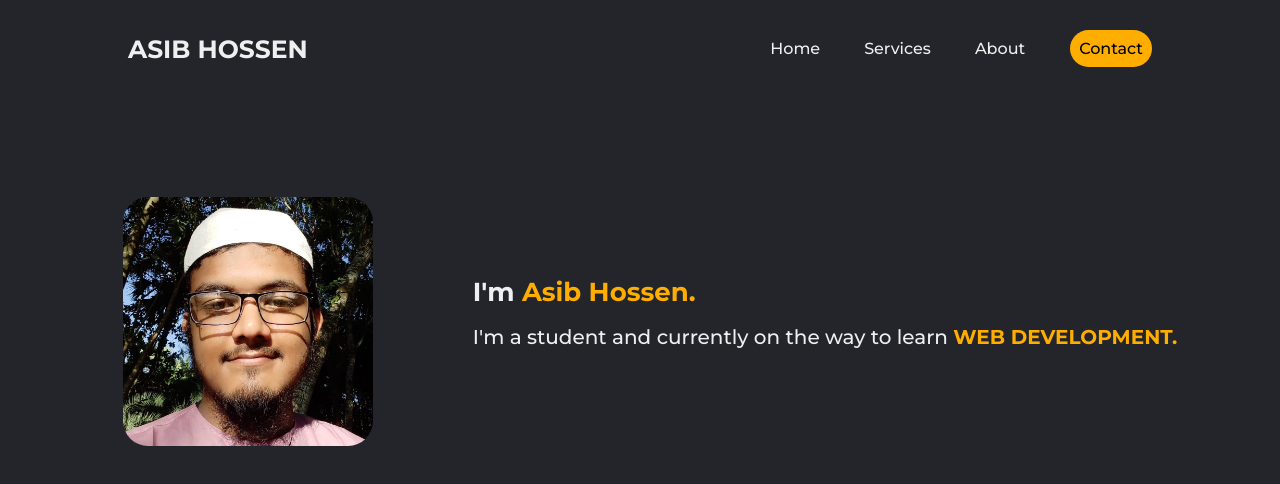
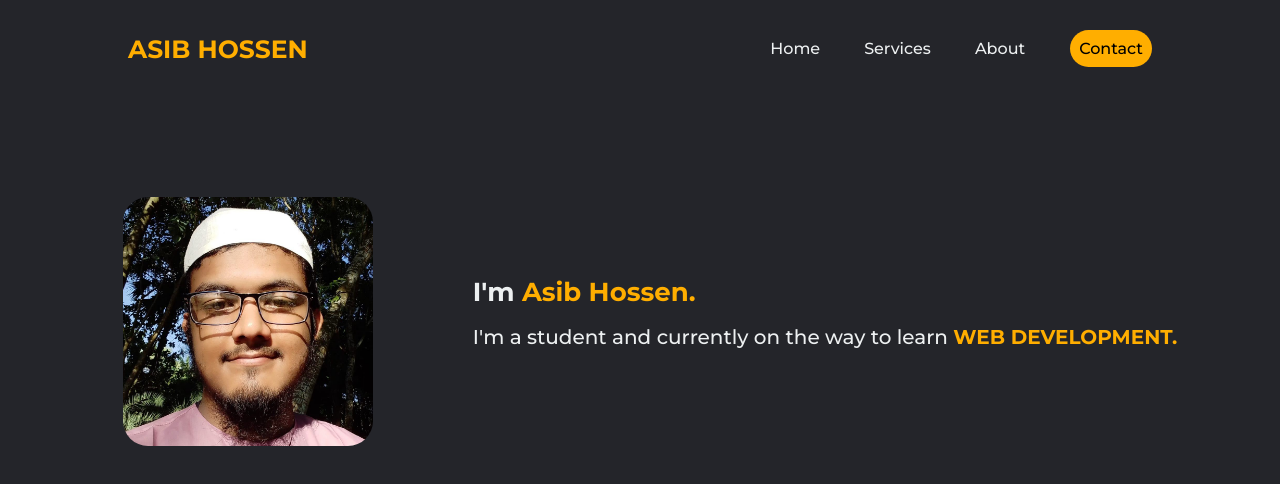
Before and after one commit to asibhossen897/asibhossen897.github.io, a plain HTML site: page index.html in a window 1280 px wide. In both pictures the pointer is over the link "ASIB HOSSEN". Drawn offline with Linux system fonts and the light colour scheme.

Commit message:
Update styles.css

```diff
--- a/css/styles.css
+++ b/css/styles.css
@@ -25,6 +25,9 @@ button {
   cursor: pointer;
 }
 
+.logo:hover {
+  color: rgb(255, 174, 0);
+}
 header {
   display: flex;
   justify-content: flex-end;
```
